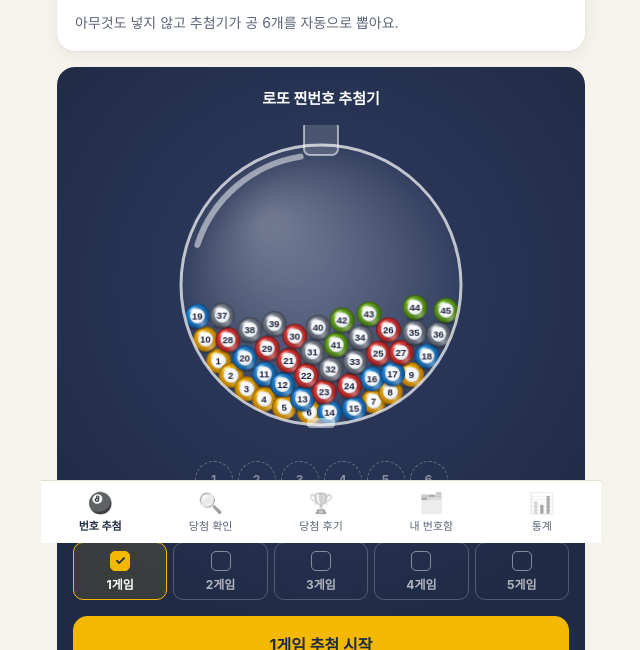
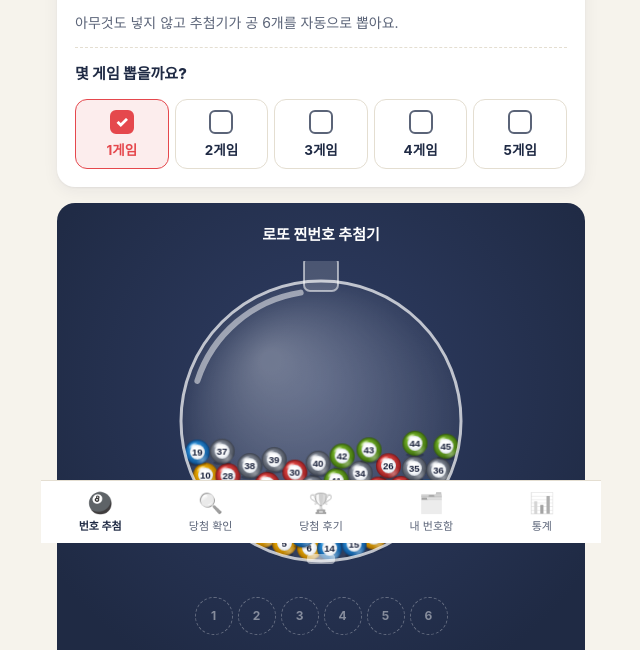
Before and after one commit to LimJin1009/Lotto, a React (Vite) app: page / in a window 1280 px wide. Shown: the part 257-907 px from the top of the page, without its empty margins (319-959 px from the left). Built offline with nearby package versions, Linux system fonts and the light colour scheme; no server answers; a web font is replaced by a local one.

Commit message:
게임 수 칸을 방식 카드 안으로 옮기고 크고 선명하게
Co-Authored-By: Claude Opus 5.5 <noreply@anthropic.com>

```diff
--- a/src/pages/HomePage.tsx
+++ b/src/pages/HomePage.tsx
@@ -41,7 +41,7 @@ function loadGames(): number {
 function GamePicker({ value, onChange, disabled }: { value: number; onChange: (n: number) => void; disabled: boolean }) {
   return (
     <fieldset className="game-pick" disabled={disabled}>
-      <legend>몇 게임?</legend>
+      <legend>몇 게임 뽑을까요?</legend>
       {Array.from({ length: MAX_GAMES }, (_, i) => {
         const n = i + 1;
         return (
@@ -272,6 +272,7 @@ export function HomePage() {
         {mode === 'personal' && <PersonalOptions value={personal} onChange={setPersonal} />}
         {mode === 'wish' && <WishOptions value={wish} onChange={setWish} />}
         {mode === 'stats' && <StatsOptions value={strategy} onChange={setStrategy} lastNo={latest.no} />}
+        <GamePicker value={games} onChange={setGames} disabled={running} />
       </section>
 
       <section className="machine" ref={machineBox}>
@@ -288,7 +289,6 @@ export function HomePage() {
             </span>
           ))}
         </div>
-        <GamePicker value={games} onChange={setGames} disabled={running} />
         {running ? (
           <button type="button" className="btn btn-ghost" onClick={instant}>
             바로 뽑기 ⚡
--- a/src/styles.css
+++ b/src/styles.css
@@ -1025,11 +1025,12 @@ h2 small {
   }
 }
 
-/* 게임 수 고르기: 복권 용지처럼 칸에 체크 */
+/* 게임 수 고르기: 방식 카드 안, 복권 용지처럼 칸에 체크 */
 .game-pick {
   border: 0;
   margin: 0;
-  padding: 0;
+  padding: 14px 0 0;
+  border-top: 1px dashed var(--line);
   min-width: 0;
   width: 100%;
   display: grid;
@@ -1038,11 +1039,14 @@ h2 small {
 }
 
 .game-pick legend {
-  color: rgba(255, 255, 255, 0.7);
-  font-size: 13px;
-  font-weight: 600;
-  margin-bottom: 8px;
+  float: left;
+  grid-column: 1 / -1;
+  width: 100%;
+  margin: 0 0 10px;
   padding: 0;
+  font-size: 15px;
+  font-weight: 800;
+  color: var(--ink);
 }
 
 .game-box {
@@ -1050,12 +1054,13 @@ h2 small {
   display: flex;
   flex-direction: column;
   align-items: center;
-  gap: 4px;
-  padding: 8px 0 7px;
-  border-radius: 10px;
-  border: 1.5px solid rgba(255, 255, 255, 0.22);
-  color: rgba(255, 255, 255, 0.65);
-  font-size: 12px;
+  gap: 5px;
+  padding: 10px 0 9px;
+  border-radius: 12px;
+  border: 1.5px solid var(--line);
+  background: var(--surface);
+  color: var(--ink);
+  font-size: 13.5px;
   font-weight: 700;
   cursor: pointer;
   user-select: none;
@@ -1068,30 +1073,31 @@ h2 small {
 }
 
 .game-box > span {
-  width: 20px;
-  height: 20px;
-  border-radius: 5px;
-  border: 1.5px solid rgba(255, 255, 255, 0.45);
+  width: 24px;
+  height: 24px;
+  border-radius: 6px;
+  border: 2px solid var(--ink-2);
   display: grid;
   place-items: center;
-  font-size: 13px;
+  font-size: 15px;
+  font-weight: 900;
   line-height: 1;
 }
 
 .game-on {
-  border-color: var(--gold);
+  border-color: var(--primary);
+  background: color-mix(in srgb, var(--primary) 10%, var(--surface));
+  color: var(--primary);
+}
+
+.game-on > span {
+  background: var(--primary);
+  border-color: var(--primary);
   color: #fff;
-  background: rgba(245, 184, 0, 0.12);
-}
-
-.game-on > span {
-  background: var(--gold);
-  border-color: var(--gold);
-  color: var(--navy);
 }
 
 .game-box:has(input:focus-visible) {
-  outline: 2px solid var(--gold);
+  outline: 2px solid var(--primary);
   outline-offset: 2px;
 }
 
```
Also changed, not shown: 1 other file (tests, documents, lock files or other folders).
